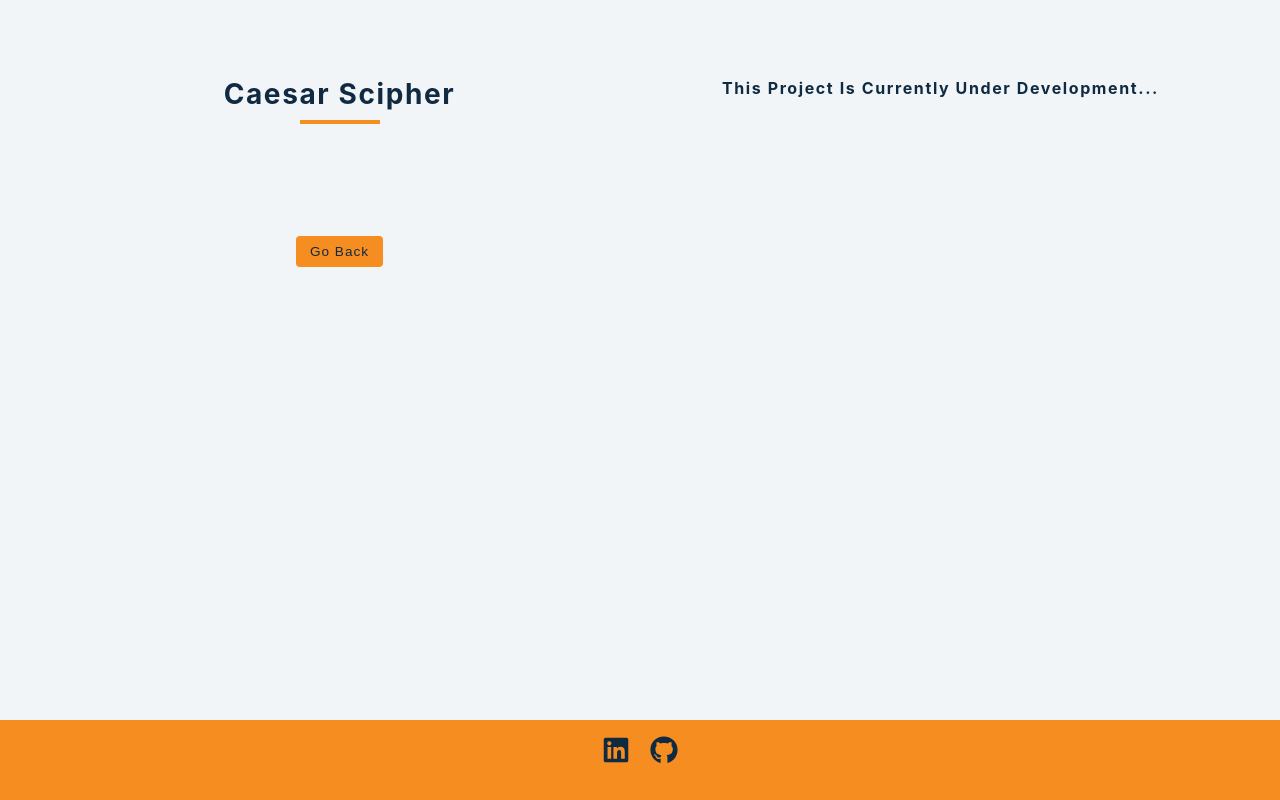
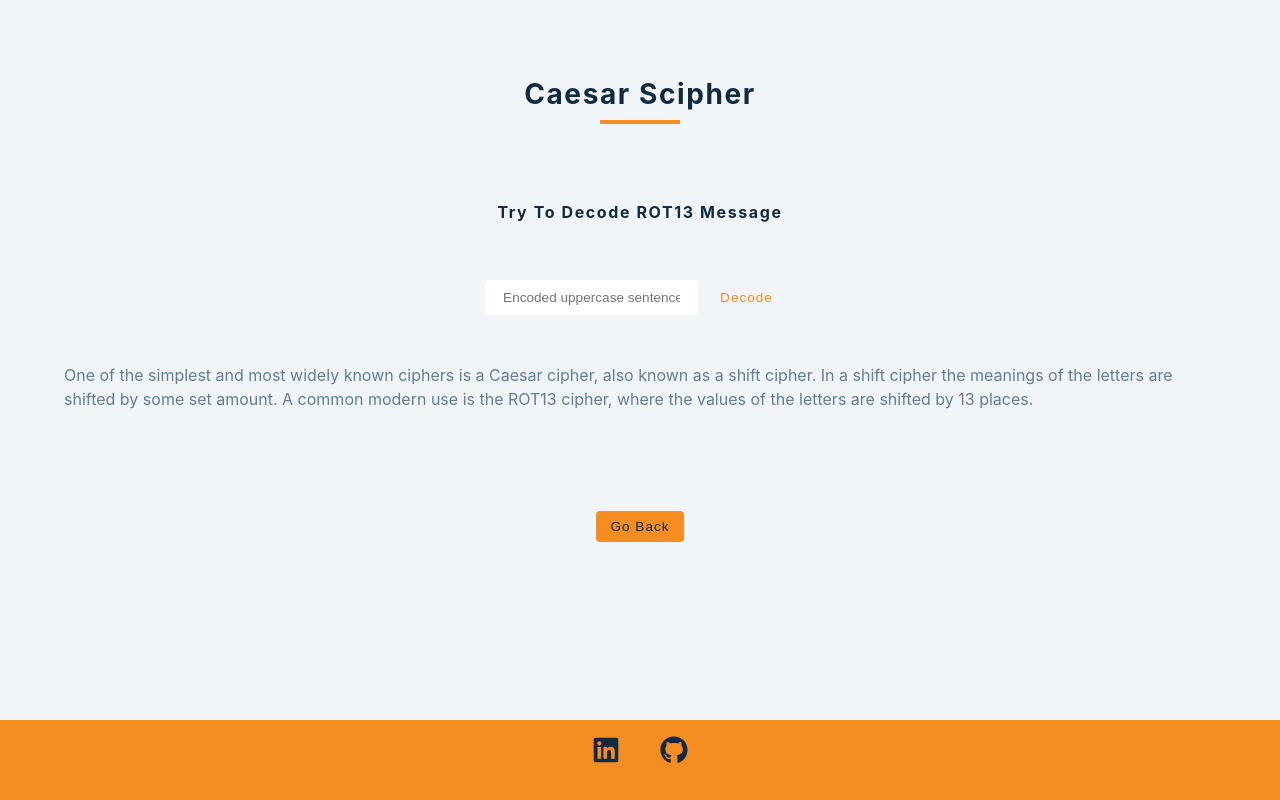
Before and after one commit to RomanDorosh/mini-projects-ReactJS, a React (Create React App) app: page /caesarscipher in a window 1280 px wide. Built offline with nearby package versions, Linux system fonts and the light colour scheme.

Commit message:
Finished with Caesar Cipher project, some style changes

```diff
--- a/src/components/ProjectList.jsx
+++ b/src/components/ProjectList.jsx
@@ -28,7 +28,7 @@ const ProjectList = () => {
                     <div className="underline"></div>
                 </div>
                 <Categories categories={categories} filterItems={filterItems} />
-                <div className='section-center'>
+                <div className='section-center section-list-center'>
                     {projects.map((project) => {
                         return (
                             <Project key={project.id} {...project} />
--- a/src/index.css
+++ b/src/index.css
@@ -254,7 +254,7 @@ input.error {
 }
 .footer-link {
   color: var(--clr-grey-1);
-  padding: 10px;
+  padding: 20px;
 }
 
 @media screen and (min-width: 768px) {
@@ -273,7 +273,7 @@ input.error {
   }
 }
 @media screen and (min-width: 1200px) {
-  .section-center {
+  .section-list-center {
     width: 95vw;
     grid-template-columns: 1fr 1fr;
   }
--- a/src/pages/CaesarScipher.jsx
+++ b/src/pages/CaesarScipher.jsx
@@ -1,7 +1,40 @@
-import React from 'react'
+import React, { useState } from 'react'
 import { Link } from 'react-router-dom'
 
 const CaesarScipher = () => {
+
+    const [string, setString] = useState("");
+    const [error, setError] = useState(false);
+    const [result, setResult] = useState('Try to decode ROT13 message');
+
+    const handleSubmit = (e) => {
+        e.preventDefault()
+        if (string !== "") {
+            try {
+                const alpha = Array.from(Array(26)).map((e, i) => i + 65);
+                const newStr = Array.from(string).map((e) => {
+                    if (e.match(/[A-Z]/i)) {
+                        let code = e.charCodeAt(0) + 13;
+                        if (code > 90) {
+                            code = code - 90 + 64;
+                        }
+                        return code;
+                    } else {
+                        return e.charCodeAt(0);
+                    }
+                }
+                );
+                setResult(newStr.map((x) => String.fromCharCode(x)).join("").split("-").join(" "));
+
+            } catch (error) {
+                setError(true);
+                console.log(error);
+            }
+        } else {
+            setResult("Enter some encoded sentence")
+        }
+    }
+
     return (
         <main>
             <section className="project section-center">
@@ -9,7 +42,21 @@ const CaesarScipher = () => {
                     <h3>caesar scipher</h3>
                     <div className="underline"></div>
                 </div>
-                <h4>This project is currently under development...</h4>
+                <h4>{result}</h4>
+                <form onSubmit={handleSubmit}>
+                    <input
+                        type='text'
+                        value={string}
+                        onChange={(e) => setString(e.target.value.toUpperCase())}
+                        placeholder='Encoded uppercase sentence'
+                        className={`${error ? 'error' : null}`}
+                    />
+                    <button className='btn' type='submit'>
+                        decode
+                    </button>
+                </form>
+                <p>One of the simplest and most widely known ciphers is a Caesar cipher, also known as a shift cipher. In a shift cipher the meanings of the letters are shifted by some set amount.
+                    A common modern use is the ROT13 cipher, where the values of the letters are shifted by 13 places.</p>
                 <Link to="/"><button className='btn btn-back'>go back</button></Link>
             </section>
         </main>
--- a/src/pages/PalindromeChecker.jsx
+++ b/src/pages/PalindromeChecker.jsx
@@ -48,6 +48,7 @@ const PalindromeChecker = () => {
                         submit
                     </button>
                 </form>
+                <p>A palindrome is a word or sentence that's spelled the same way both forward and backward, ignoring punctuation, case, and spacing.</p>
                 <Link to="/"><button className='btn btn-back'>go back</button></Link>
             </section>
         </main>
--- a/src/pages/RomanNumeralConverter.jsx
+++ b/src/pages/RomanNumeralConverter.jsx
@@ -47,6 +47,7 @@ const RomanNumeralConverter = () => {
                         submit
                     </button>
                 </form>
+                <p>Convert the given number into a roman numeral.</p>
                 <Link to="/"><button className='btn btn-back'>go back</button></Link>
             </section>
         </main>
```
